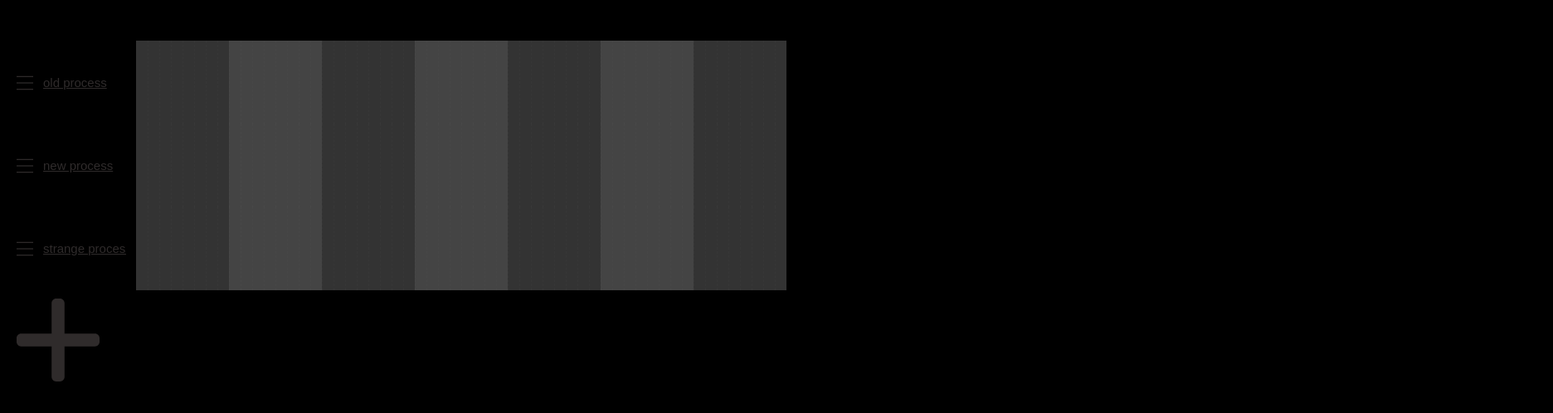
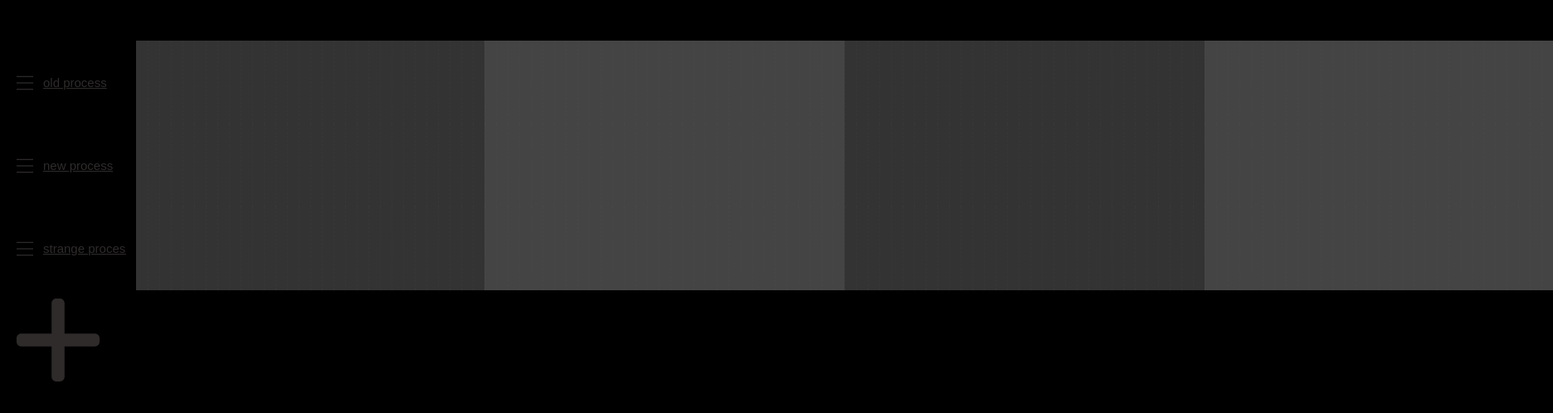
Before and after one commit to Greyewi/gant, a React (Create React App) app: page / in a window 1280 px wide. Shown: the top 498 px of the page at 83% size, 1872 px wide, since content can reach past the window. Built offline with nearby package versions, Linux system fonts and the light colour scheme; what react-pose would draw is missing.

Commit message:
fix date bug

```diff
--- a/src/App.js
+++ b/src/App.js
@@ -1,21 +1,22 @@
 import "./App.css";
-import {useEffect} from "react";
+import { useEffect } from "react";
 import { connect, batch } from "react-redux";
 import ProcessList from "./components/Process";
 import { loadTimeLine, onChangeFormat, onChangeScale, onChangeUnitName, onChangeCountUnits } from "./modules/timeline";
+import moment from 'moment'
 
 function App({loadTimeLine, onChangeFormat, onChangeScale, onChangeUnitName, onChangeCountUnits}) {
 
   useEffect(() => {
     batch(() => {
-      onChangeFormat('YYYY-MM-DD HH:mm')
-      onChangeScale('days')
-      onChangeUnitName('hours')
-      onChangeCountUnits(8)
+      onChangeFormat('YYYY-MM-DD')
+      onChangeScale('months')
+      onChangeUnitName('days')
+      onChangeCountUnits((data, format) => moment(data, format).daysInMonth()) // number of function with callback(data, format)
 
-      loadTimeLine('2021-06-01 00:00', 7) // startDate, count
+      loadTimeLine('2021-06-01', 4) // startDate, count
     })
-  }, [loadTimeLine, onChangeFormat, onChangeScale])
+  }, [loadTimeLine, onChangeFormat, onChangeScale, onChangeCountUnits, onChangeUnitName])
 
   return (
     <div className="App">
--- a/src/components/Day/Day.js
+++ b/src/components/Day/Day.js
@@ -19,22 +19,20 @@ const Day = ({
                activeProcessId,
                editableTaskId,
                unit,
-               scale,
                format,
                unitName,
                addNewTask,
                taskList,
                timeField,
              }) => {
-  const date = useMemo(() => addUnitToScale(timeField, unitName, unit, format), [timeField, scale, unit, format])
+  const date = useMemo(() => addUnitToScale(timeField, unitName, unit, format), [timeField, unitName, unit, format])
 
   const isTempDateInsideInterval = useMemo(
-    () =>
-      moment(date, format).isBetween(
+    () => moment(date, format).isBetween(
         moment(startTempInterval, format).add(-1, unitName),
         moment(endTempInterval, format).add(1, unitName)
       ) && activeProcessId === processId,
-    [date, activeProcessId, processId, endTempInterval, startTempInterval, format]
+    [date, activeProcessId, processId, endTempInterval, startTempInterval, format, unitName]
   )
 
   const currentMomentDate = useMemo(() => moment(date, format), [date, format])
--- a/src/components/DayList/DayList.js
+++ b/src/components/DayList/DayList.js
@@ -4,7 +4,7 @@ import { useMemo } from "react";
 import { getDatedIntoIntervals, getUnitsArrayByInterval } from "../../utils";
 import { doNotRerenderDiffProcess } from "../../hoc/memos";
 
-const DayList = ({ timeField, taskList, activeProcessId, processId, format, unitName, unitsPerScale }) => {
+const DayList = ({ timeField, taskList, processId, format, unitName, unitsPerScale }) => {
   const processTaskList = useMemo(
     () => taskList.filter((f) => f.processId === processId),
     [taskList, processId]
@@ -12,9 +12,12 @@ const DayList = ({ timeField, taskList, activeProcessId, processId, format, unit
 
   const taskDates = getDatedIntoIntervals(processTaskList, unitName, format)
 
+
+  const calcUnitsPerScale = typeof unitsPerScale === 'function' ? unitsPerScale(timeField, format) : unitsPerScale
+
   return (
-    <DayContainer isActiveDay={processId === activeProcessId}>
-      {getUnitsArrayByInterval(timeField, unitsPerScale).map((unit, key) => {
+    <DayContainer>
+      {getUnitsArrayByInterval(calcUnitsPerScale).map((unit, key) => {
         return (
           <Day
             processId={processId}
--- a/src/components/DayList/styles.js
+++ b/src/components/DayList/styles.js
@@ -5,5 +5,4 @@ export const DayContainer = styled.div.attrs((props) => ({ ...props }))`
   display: flex;
   height: 101px;
   user-select: none;
-  cursor: ${(props) => (props.isActiveDay ? "move" : "auto")};
 `;
--- a/src/components/Task/Task.js
+++ b/src/components/Task/Task.js
@@ -24,12 +24,12 @@ const Task = ({
 
   const isSecondDay = useMemo(
     () => date === moment(dateOfStart, format).add(1, unitName).format(format),
-    [date, dateOfStart, format]
+    [date, dateOfStart, format, unitName]
   )
 
   const countDates = useMemo(
     () => enumerateDaysBetweenDates(dateOfStart, dateOfEnd, unitName, format),
-    [dateOfStart, dateOfEnd, format]
+    [dateOfStart, dateOfEnd, format, unitName]
   )
 
   const isEditableTask = editableTaskId === id
--- a/src/utils.js
+++ b/src/utils.js
@@ -11,9 +11,10 @@ export const addNextMonth = (array, format) => {
   ];
 };
 
-export const getUnitsArrayByInterval = (data, count) => {
+export const getUnitsArrayByInterval = (unitsPerScale) => {
   const arr = [];
-  for (let i = 1; i <= count; i++) {
+
+  for (let i = 1; i <= unitsPerScale; i++) {
     const strI = String(i)
     arr.push(strI.length === 1 ? "0" + strI : strI);
   }
@@ -21,9 +22,10 @@ export const getUnitsArrayByInterval = (data, count) => {
 };
 
 export const addUnitToScale = (date, unitName, unit, format) => {
-  return moment(date).set({
-    [unitName]: unit
-  }).format(format)
+  if(unitName === 'days') {
+    return moment(date, format).set("date", unit).format(format)
+  }
+  return moment(date, format).set(unitName, unit).format(format)
 }
 
 export const dateIntoInterval = (date, interval, format) =>
```
